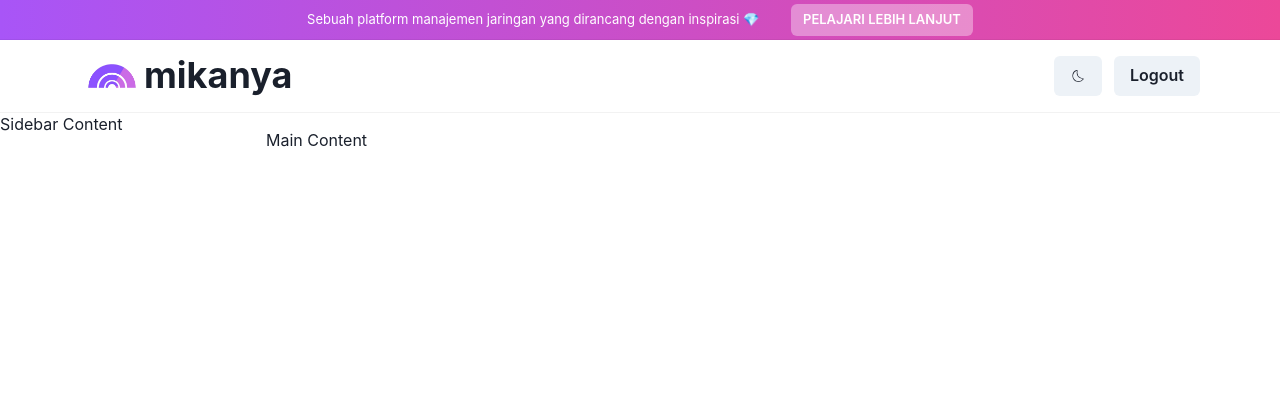
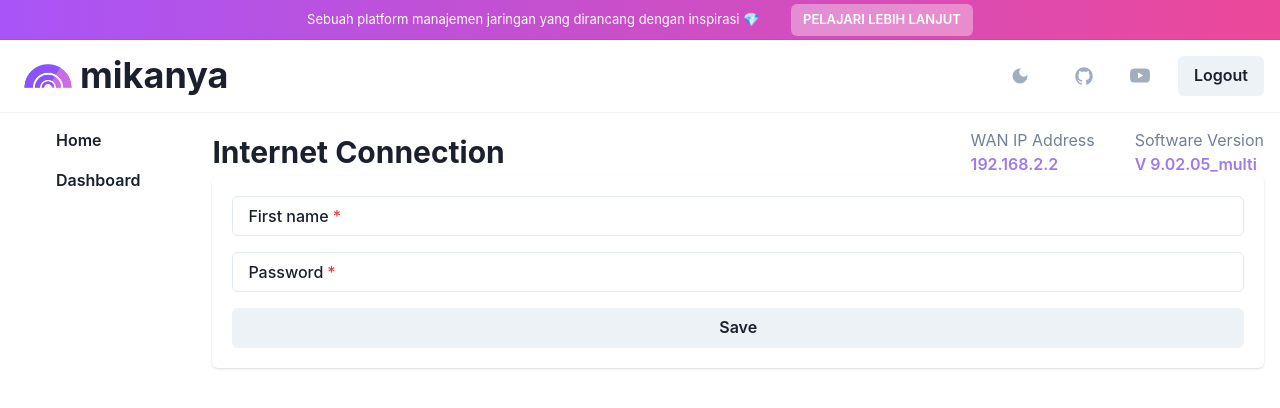
Before and after one commit to brillianjs/mikanya-project, a React (Vite) app: page / in a window 1280 px wide. Shown: the top 408 px of the page. Built offline with nearby package versions, Linux system fonts and the light colour scheme.

Commit message:
Refactor sidebar and add profile edit page

```diff
--- a/src/components/navbar.jsx
+++ b/src/components/navbar.jsx
@@ -1,12 +1,16 @@
 import { Box, Heading, Text, useColorMode, Button } from "@chakra-ui/react";
-import { CiLight, CiDark } from "react-icons/ci";
+import { MdLightMode, MdDarkMode } from "react-icons/md";
+import { IoLogoGithub } from "react-icons/io5";
+import { BsYoutube } from "react-icons/bs";
 import Logo from "../assets/logo.png";
+import { useNavigate } from "react-router-dom";
 
 export default function NavbarComponent() {
   const { colorMode, toggleColorMode } = useColorMode();
+  const navigate = useNavigate();
   return (
     <>
-      <div class="h-10 bg-gradient-to-r from-purple-500 to-pink-500 flex justify-center items-center">
+      <div className="h-10 bg-gradient-to-r from-purple-500 to-pink-500 flex justify-center items-center">
         <Text fontSize={13} color={"white"}>
           Sebuah platform manajemen jaringan yang dirancang dengan inspirasi 💎{" "}
           {"  "}
@@ -26,7 +30,7 @@ export default function NavbarComponent() {
         bg={colorMode !== "light" ? "gray.800" : "white"}
         position={"sticky"}
         top={0}
-        px={20}
+        px={4}
         py={1}
         display={"flex"}
         justifyContent={"space-between"}
@@ -35,13 +39,26 @@ export default function NavbarComponent() {
       >
         <span className="flex flex-row  justify-center items-center">
           <img className="w-16" src={Logo} alt="logo-image" />
-          <Heading>mikanya</Heading>
+          <Heading className="hidden lg:block">mikanya</Heading>
         </span>
-        <div className="space-x-3">
-          <Button onClick={toggleColorMode}>
-            {colorMode !== "light" ? <CiLight /> : <CiDark />}
+        <div className="space-x-3 flex flex-row">
+          <Button
+            variant="ghost"
+            onClick={toggleColorMode}
+            color={"gray.400"}
+            fontSize={20}
+          >
+            {colorMode !== "light" ? <MdLightMode /> : <MdDarkMode />}
           </Button>
-          <Button>Logout</Button>
+          <div className="space-x-1 hidden lg:block">
+            <Button variant="ghost" color={"gray.400"} fontSize={20}>
+              <IoLogoGithub />
+            </Button>
+            <Button variant="ghost" color={"gray.400"} fontSize={20}>
+              <BsYoutube />
+            </Button>
+          </div>
+          <Button onClick={() => navigate("/login")}>Logout</Button>
         </div>
       </Box>
     </>
--- a/src/pages/auth/login.jsx
+++ b/src/pages/auth/login.jsx
@@ -1,7 +1,9 @@
 import { Input, Button, Heading } from "@chakra-ui/react";
 import Logo from "../../assets/logo.png";
+import { useNavigate } from "react-router-dom";
 
 export default function LoginPage() {
+  const navigate = useNavigate();
   return (
     <div className="w-full flex h-screen justify-center items-center">
       <div className="flex flex-col">
@@ -15,7 +17,12 @@ export default function LoginPage() {
           <form action="" className="space-y-4">
             <Input placeholder="Username" type="username" />
             <Input placeholder="Password" type="password" />
-            <Button colorScheme="purple" color={"white"} width={"full"}>
+            <Button
+              colorScheme="purple"
+              color={"white"}
+              width={"full"}
+              onClick={() => navigate("/")}
+            >
               {" "}
               Login
             </Button>
--- /dev/null
+++ b/src/pages/dashboard/chart-data-usage.jsx
@@ -0,0 +1,66 @@
+// Import necessary dependencies
+import { Line } from "react-chartjs-2";
+import {
+  Chart as ChartJS,
+  CategoryScale,
+  LinearScale,
+  PointElement,
+  LineElement,
+  Title,
+  Tooltip,
+  Legend,
+} from "chart.js";
+
+// Register required chart elements and scales
+ChartJS.register(
+  CategoryScale,
+  LinearScale,
+  PointElement,
+  LineElement,
+  Title,
+  Tooltip,
+  Legend
+);
+
+// Define days of the week
+const daysOfWeek = [
+  "Monday",
+  "Tuesday",
+  "Wednesday",
+  "Thursday",
+  "Friday",
+  "Saturday",
+  "Sunday",
+];
+
+// Simulated internet usage data for two datasets (replace with your actual data)
+const internetData = {
+  labels: daysOfWeek,
+  datasets: [
+    {
+      label: "Data Usage",
+      data: [300, 400, 200, 600, 800, 350, 500], // Replace with actual mobile data usage
+      borderColor: "purple",
+      backgroundColor: "purple",
+    },
+  ],
+};
+
+// Chart options
+const options = {
+  responsive: true,
+  plugins: {
+    legend: {
+      position: "top",
+    },
+    title: {
+      display: true,
+      text: "Weekly Internet Usage Statistics",
+    },
+  },
+};
+
+// Export the component
+export function ChartDataUsage() {
+  return <Line options={options} data={internetData} />;
+}
--- a/src/pages/dashboard/index.jsx
+++ b/src/pages/dashboard/index.jsx
@@ -1,9 +1,40 @@
-import { Box, Heading } from "@chakra-ui/react";
+import { Box, Heading, Text } from "@chakra-ui/react";
+import { ChartDataUsage } from "./chart-data-usage";
+import ProfileEdit from "./profile-edit";
 
 export default function DashboardPage() {
   return (
-    <div className="w-screen">
-      <Heading>Hello world this is dashboard page</Heading>
+    <div className="w-full ">
+      <div className="w-full flex justify-between items-center lg:flex-row flex-col">
+        <Heading as={"h3"} fontSize={30}>
+          Internet Connection
+        </Heading>
+        <div className="flex flex-row gap-10">
+          <div>
+            <span>
+              <Text color={"gray.500"}>WAN IP Address</Text>
+            </span>
+            <span>
+              <Text color={"purple.400"} fontWeight={"semibold"}>
+                192.168.2.2
+              </Text>
+            </span>
+          </div>
+          <div>
+            <span>
+              <Text color={"gray.500"}>Software Version</Text>
+            </span>
+            <span>
+              <Text color={"purple.400"} fontWeight={"semibold"}>
+                V 9.02.05_multi
+              </Text>
+            </span>
+          </div>
+        </div>
+      </div>
+      <div className="w-full">
+        <ProfileEdit></ProfileEdit>
+      </div>
     </div>
   );
 }
--- /dev/null
+++ b/src/pages/dashboard/profile-edit.jsx
@@ -0,0 +1,32 @@
+import {
+  Card,
+  Heading,
+  FormControl,
+  FormLabel,
+  Select,
+  Input,
+  Button,
+} from "@chakra-ui/react";
+
+const ProfileEdit = () => {
+  return (
+    <div className="w-full">
+      <Card p={5}>
+        <form action="" className="flex flex-col gap-4">
+          {/* <Heading fontSize={20}>Profile Edit</Heading> */}
+          <FormControl variant="floating" id="first-name" isRequired>
+            <Input placeholder=" " />
+            <FormLabel>First name</FormLabel>
+          </FormControl>
+          <FormControl variant="floating" id="password" isRequired>
+            <Input placeholder=" " type="password" />
+            <FormLabel>Password</FormLabel>
+          </FormControl>
+          <Button>Save</Button>
+        </form>
+      </Card>
+    </div>
+  );
+};
+
+export default ProfileEdit;
--- a/src/pages/root.jsx
+++ b/src/pages/root.jsx
@@ -10,14 +10,21 @@ export default function RootPage() {
       <NavbarComponent />
       <Flex>
         {/* Sidebar */}
-        <Box w="250px" h="100vh">
-          Sidebar Content
+        <Box px={10} h="100vh" className="hidden lg:block">
+          <Flex direction="column" p="4" fontWeight={"semibold"}>
+            <ChakraLink as={ReactRouterLink} to="/" mb="4">
+              Home
+            </ChakraLink>
+            <ChakraLink as={ReactRouterLink} to="/dashboard" mb="4">
+              Dashboard
+            </ChakraLink>
+            {/* Add more sidebar links as needed */}
+          </Flex>
         </Box>
 
         {/* Main Content */}
-        <Box p="4">
-          {/* Isi konten disini */}
-          Main Content
+        <Box flex="1" p="4">
+          <Outlet />
         </Box>
       </Flex>
     </>
--- a/src/utils/chakra/theme.js
+++ b/src/utils/chakra/theme.js
@@ -3,13 +3,45 @@
 // 1. import `extendTheme` function
 import { extendTheme } from "@chakra-ui/react";
 
-// 2. Add your color mode config
-const config = {
-  initialColorMode: "light",
-  useSystemColorMode: false,
+const activeLabelStyles = {
+  transform: "scale(0.85) translateY(-24px)",
 };
 
 // 3. extend the theme
-const theme = extendTheme({ config });
+const theme = extendTheme({
+  initialColorMode: "light",
+  useSystemColorMode: false,
+  components: {
+    Form: {
+      variants: {
+        floating: {
+          container: {
+            _focusWithin: {
+              label: {
+                ...activeLabelStyles,
+              },
+            },
+            "input:not(:placeholder-shown) + label, .chakra-select__wrapper + label, textarea:not(:placeholder-shown) ~ label":
+              {
+                ...activeLabelStyles,
+              },
+            label: {
+              top: 0,
+              left: 0,
+              zIndex: 2,
+              position: "absolute",
+              backgroundColor: "white",
+              pointerEvents: "none",
+              mx: 3,
+              px: 1,
+              my: 2,
+              transformOrigin: "left top",
+            },
+          },
+        },
+      },
+    },
+  },
+});
 
 export default theme;
```
